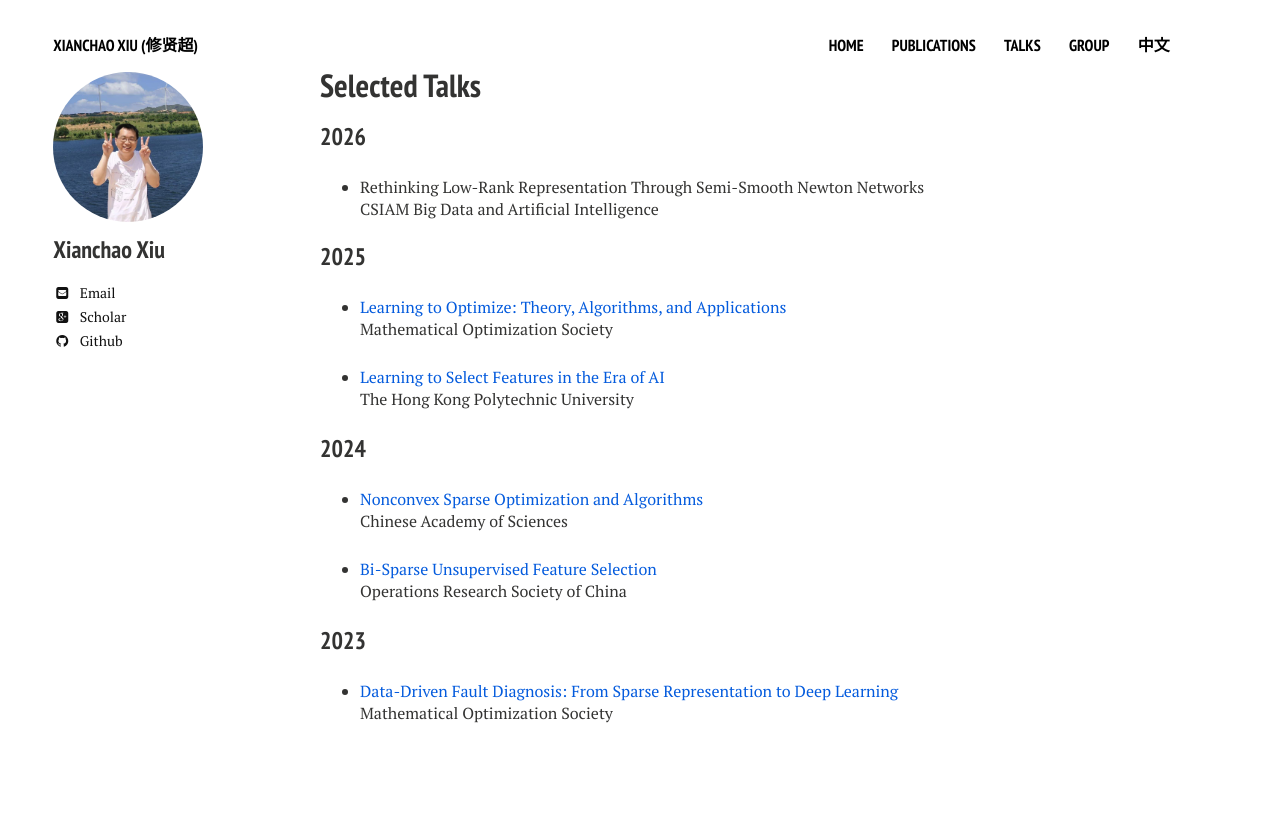
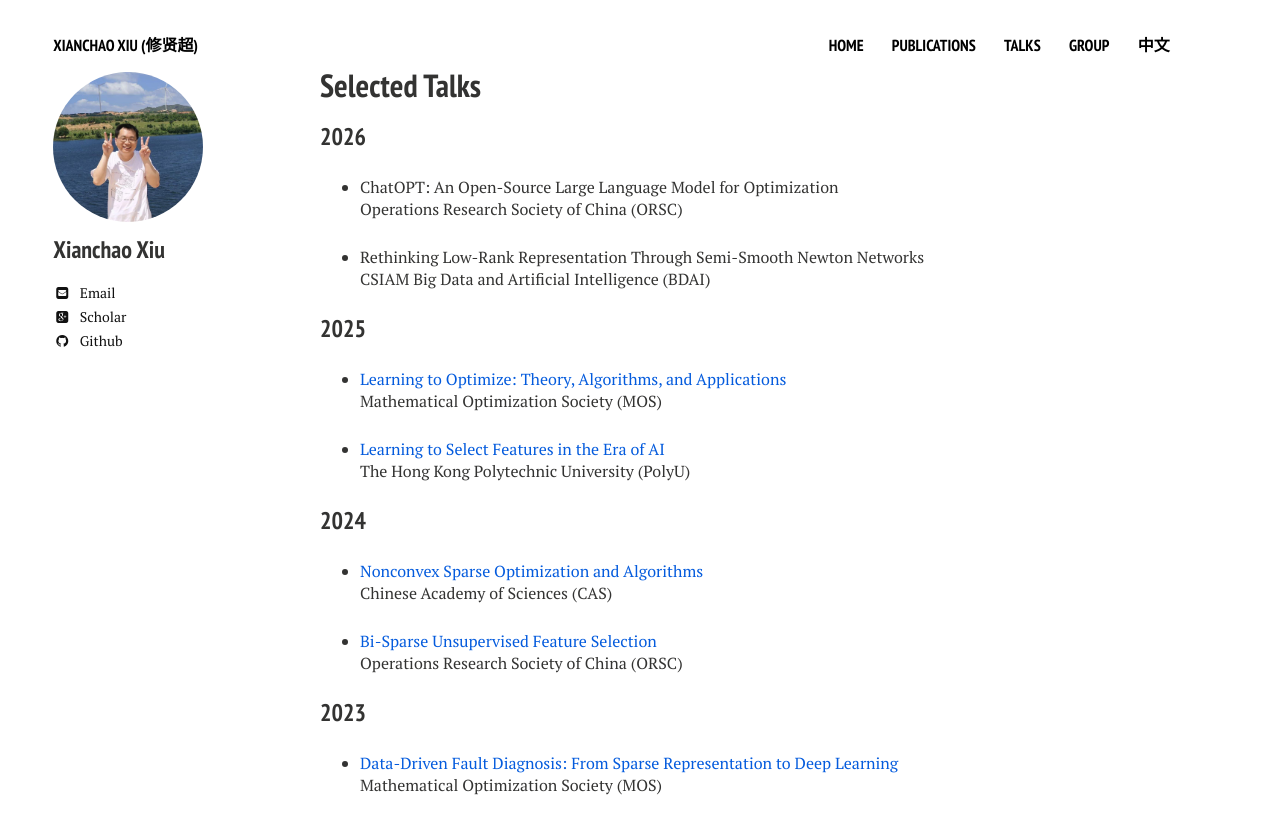
Before and after one commit to xianchaoxiu/xianchaoxiu.github.io, a Jekyll site: the page built from talks/index.md, in a window 1280 px wide. Shown: the top 834 px of the page. Built offline with Jekyll 4.4.1, drawn with Linux system fonts in a browser that asks for light colours; nearby versions of some CDN libraries.

Commit message:
Update index.md

```diff
--- a/talks/index.md
+++ b/talks/index.md
@@ -8,30 +8,33 @@ share: false
 ---
 
 ### 2026
+* ChatOPT: An Open-Source Large Language Model for Optimization  <br>
+Operations Research Society of China (ORSC)  <br>
+
 * Rethinking Low-Rank Representation Through Semi-Smooth Newton  Networks  <br>
-CSIAM Big Data and Artificial Intelligence  <br>
+CSIAM Big Data and Artificial Intelligence  (BDAI)  <br>
 
 
 
 ### 2025
 
 * <a href="../talks/2025-MOS.pdf" class="textlink" target="_blank"> Learning to Optimize: Theory, Algorithms, and Applications</a> <br>
-Mathematical Optimization Society <br>
+Mathematical Optimization Society  (MOS) <br>
 
 * <a href="../talks/2025-POLYU.pdf" class="textlink" target="_blank"> Learning to Select Features in the Era of AI </a><br>
-The Hong Kong Polytechnic University<br>
+The Hong Kong Polytechnic University (PolyU) <br>
 
 
 ### 2024
 
 * <a href="../talks/2024-CAS.pdf" class="textlink" target="_blank"> Nonconvex Sparse Optimization and Algorithms </a><br>
-Chinese Academy of Sciences <br>
+Chinese Academy of Sciences  (CAS) <br>
 
 * <a href="../talks/2024-ORSC.pdf" class="textlink" target="_blank"> Bi-Sparse Unsupervised Feature Selection </a><br>
-Operations Research Society of China <br>
+Operations Research Society of China (ORSC) <br>
 
 
 ### 2023
 
 * <a href="../talks/2023-MOS.pdf" class="textlink" target="_blank"> Data-Driven Fault Diagnosis: From Sparse Representation to Deep Learning  </a><br>
-Mathematical Optimization Society <br>
+Mathematical Optimization Society (MOS) <br>
```
